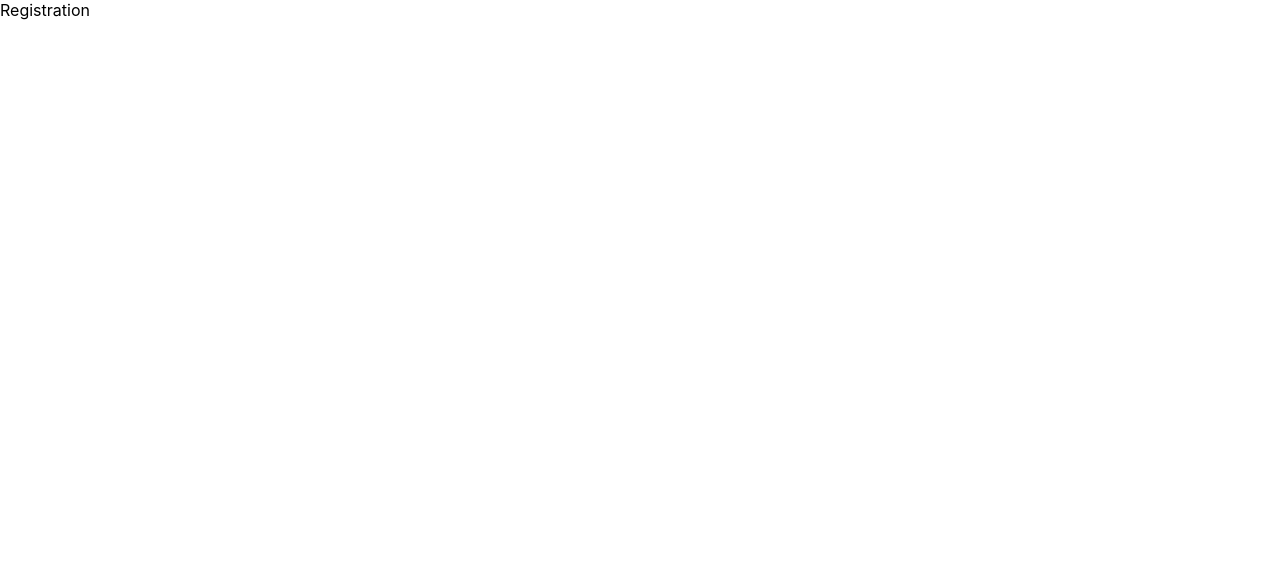
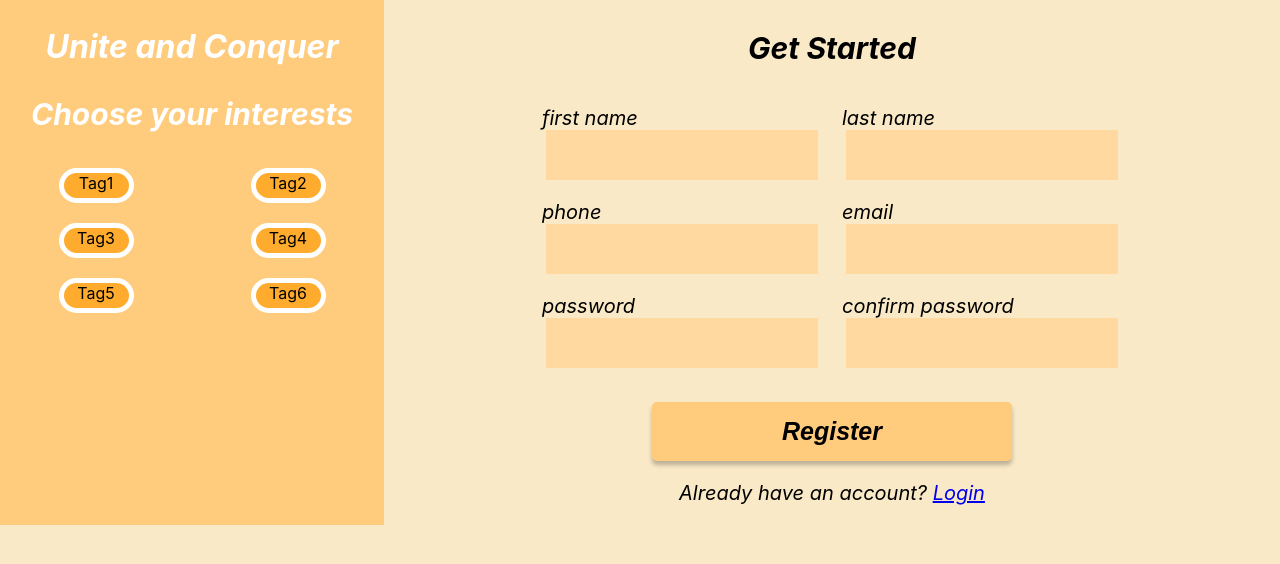
Before and after one commit to cis350/project-uniteandconquer, a React app in the folder uniteandconquer/: page /registration in a window 1280 px wide. Built offline with nearby package versions, Linux system fonts and the light colour scheme.

Commit message:
login + user registration static page + styling

```diff
--- a/uniteandconquer/src/assets/Login.css
+++ b/uniteandconquer/src/assets/Login.css
@@ -0,0 +1,56 @@
+/* CSS file for Login.js */
+
+.logo {
+  text-align: center;
+  font-size: 25px;
+}
+
+h2 {
+  font-size: 25px;
+}
+
+input.field {
+  border: none;
+  background-color: #FFD9A0;
+  margin: 5px;
+  width: 60%;
+  height: 30px;
+  padding: 10px;
+  font-size: 25px;
+}
+
+input:hover {
+  box-shadow: 4px 4px 4px rgba(0, 0, 0, 0.25);
+}
+
+::placeholder {
+  font-style: italic;
+  font-size: 25px;
+}
+
+.login {
+  width: 500px;
+  margin: auto;
+  text-align: center;
+  border: 10px solid #FFD9A0;
+  box-sizing: border-box;
+}
+
+.submit {
+  border: none;
+  background: #FFCB7D;
+  box-shadow: 0px 4px 4px rgba(0, 0, 0, 0.25);
+  border-radius: 5px;
+  padding: 15px;
+  width: 60%;
+
+  font-style: italic;
+  font-weight: bold;
+  font-size: 25px;
+}
+
+.submit:hover {
+  box-shadow: 5px 5px 5px rgba(0, 0, 0, 0.25);
+  background-color: grey;
+  transition-duration: 0.4s;
+}
--- a/uniteandconquer/src/assets/Registration.css
+++ b/uniteandconquer/src/assets/Registration.css
@@ -0,0 +1,97 @@
+.registration-page {
+  margin: auto;
+  height: 100%;
+}
+
+.submit {
+  border: none;
+  background: #FFCB7D;
+  box-shadow: 0px 4px 4px rgba(0, 0, 0, 0.25);
+  border-radius: 5px;
+  padding: 15px;
+  width: 60%;
+
+  font-style: italic;
+  font-weight: bold;
+  font-size: 15px;
+}
+
+.registration-tags {
+  background-color: #FFCB7D;
+  height: 100%;
+  max-width: 400px;
+}
+
+.tags {
+  display: grid;
+  grid-template-columns: 0.5fr 0.5fr;
+}
+
+.tag {
+  background: #FFAB2D;
+  border: 5px solid #FFFFFF;
+  box-sizing: border-box;
+  border-radius: 40px;
+  text-align: center;
+  width: 75px;
+  height: 35px;
+  margin: auto;
+  margin-bottom: 20px;
+}
+
+.headers {
+  color: white;
+  padding: 6px;
+  font-style: italic;
+  text-align: center;
+}
+
+.label {
+  text-align: left;
+}
+
+h3 {
+  font-size: 30px;
+}
+
+.registration {
+  height: 100%;
+  display: grid;
+  grid-template-columns: 0.3fr 0.7fr;
+}
+
+.registration-input {
+  margin: auto;
+  font-size: 20px;
+  font-style: italic;
+  text-align: center;
+}
+
+input {
+  border: none;
+  background-color: #FFD9A0;
+  margin: auto;
+  width: 90%;
+  height: 30px;
+  padding: 10px;
+  font-size: 20px;
+}
+
+.registration-field {
+  margin: 10px;
+}
+
+.submit:hover {
+  box-shadow: 5px 5px 5px rgba(0, 0, 0, 0.25);
+  background-color: grey;
+  transition-duration: 0.4s;
+}
+
+.registration-text-fields {
+  display: grid;
+  grid-template-columns: 300px 300px;
+}
+
+.reg-bottom {
+  text-align: center;
+}
--- a/uniteandconquer/src/assets/index.css
+++ b/uniteandconquer/src/assets/index.css
@@ -5,6 +5,8 @@ body {
     sans-serif;
   -webkit-font-smoothing: antialiased;
   -moz-osx-font-smoothing: grayscale;
+  background-color: #FAE9C7;
+
 }
 
 code {
--- a/uniteandconquer/src/components/Login.js
+++ b/uniteandconquer/src/components/Login.js
@@ -1,7 +1,40 @@
-import React from 'react';
+/* eslint-disable no-unused-vars */
+import React, { useState } from 'react';
+import { Link, useNavigate } from 'react-router-dom';
+import '../assets/Login.css';
+import '../assets/App.css';
 
 function Login() {
-  return <div>Login</div>;
+  const [username, setUsername] = useState('');
+  const [password, setPassword] = useState('');
+
+  const login = () => {};
+
+  return (
+    <div className="login-page">
+      <div className="logo"><h1>Unite and Conquer</h1></div>
+      <div className="login">
+        <h2>Login to your account</h2>
+        <div className="login-field">
+          <input className="field" placeholder="username" onChange={(e) => setUsername(e.target.value)} />
+        </div>
+        <div className="login-field">
+          <input className="field" placeholder="password" onChange={(e) => setPassword(e.target.value)} />
+        </div>
+        <br />
+        <button className="submit" type="button" onClick={login}>
+          login
+        </button>
+        <p>
+          Do not already have an account?
+          {' '}
+          <Link to="/registration">Sign up</Link>
+          {' '}
+        </p>
+      </div>
+
+    </div>
+  );
 }
 
 export default Login;
--- a/uniteandconquer/src/components/Registration.js
+++ b/uniteandconquer/src/components/Registration.js
@@ -1,7 +1,82 @@
-import React from 'react';
+/* eslint-disable no-unused-vars */
+import React, { useState } from 'react';
+import { Link } from 'react-router-dom';
+import '../assets/App.css';
+import '../assets/Registration.css';
 
 function Registration() {
-  return <div>Registration</div>;
+  const [firstName, setFirstName] = useState('');
+  const [lastName, setLastName] = useState('');
+  const [phone, setPhone] = useState('');
+  const [email, setEmail] = useState('');
+  const [password, setPassword] = useState('');
+  const [confirmPassword, setConfirmPassword] = useState('');
+  const [tags, setTags] = useState([]);
+
+  const createUser = () => {};
+
+  return (
+    <div className="registration-page">
+      <div className="registration">
+        <div className="registration-tags">
+          <div className="headers">
+            <h1>Unite and Conquer</h1>
+            <h3>Choose your interests</h3>
+          </div>
+          <div className="tags">
+            <div className="tag">Tag1</div>
+            <div className="tag">Tag2</div>
+            <div className="tag">Tag3</div>
+            <div className="tag">Tag4</div>
+            <div className="tag">Tag5</div>
+            <div className="tag">Tag6</div>
+          </div>
+        </div>
+        <div className="registration-input">
+          <h3>Get Started</h3>
+          <div className="registration-text-fields">
+            <div className="registration-field">
+              <div className="label">first name</div>
+              <input onChange={(e) => setFirstName(e.target.value)} />
+            </div>
+            <div className="registration-field">
+              <div className="label">last name</div>
+              <input onChange={(e) => setLastName(e.target.value)} />
+            </div>
+            <div className="registration-field">
+              <div className="label">phone</div>
+              <input onChange={(e) => setPhone(e.target.value)} />
+            </div>
+            <div className="registration-field">
+              <div className="label">email</div>
+              <input onChange={(e) => setEmail(e.target.value)} />
+            </div>
+            <div className="registration-field">
+              <div className="label">password</div>
+              <input onChange={(e) => setPassword(e.target.value)} />
+            </div>
+            <div className="registration-field">
+              <div className="label">confirm password</div>
+              <input onChange={(e) => setConfirmPassword(e.target.value)} />
+            </div>
+          </div>
+          <br />
+          <div className="reg-bottom">
+            <button className="submit" type="button" onClick={createUser}>
+              Register
+            </button>
+            <p>
+              Already have an account?
+              {' '}
+              <Link to="/login">Login</Link>
+              {' '}
+            </p>
+          </div>
+
+        </div>
+      </div>
+    </div>
+  );
 }
 
 export default Registration;
```
